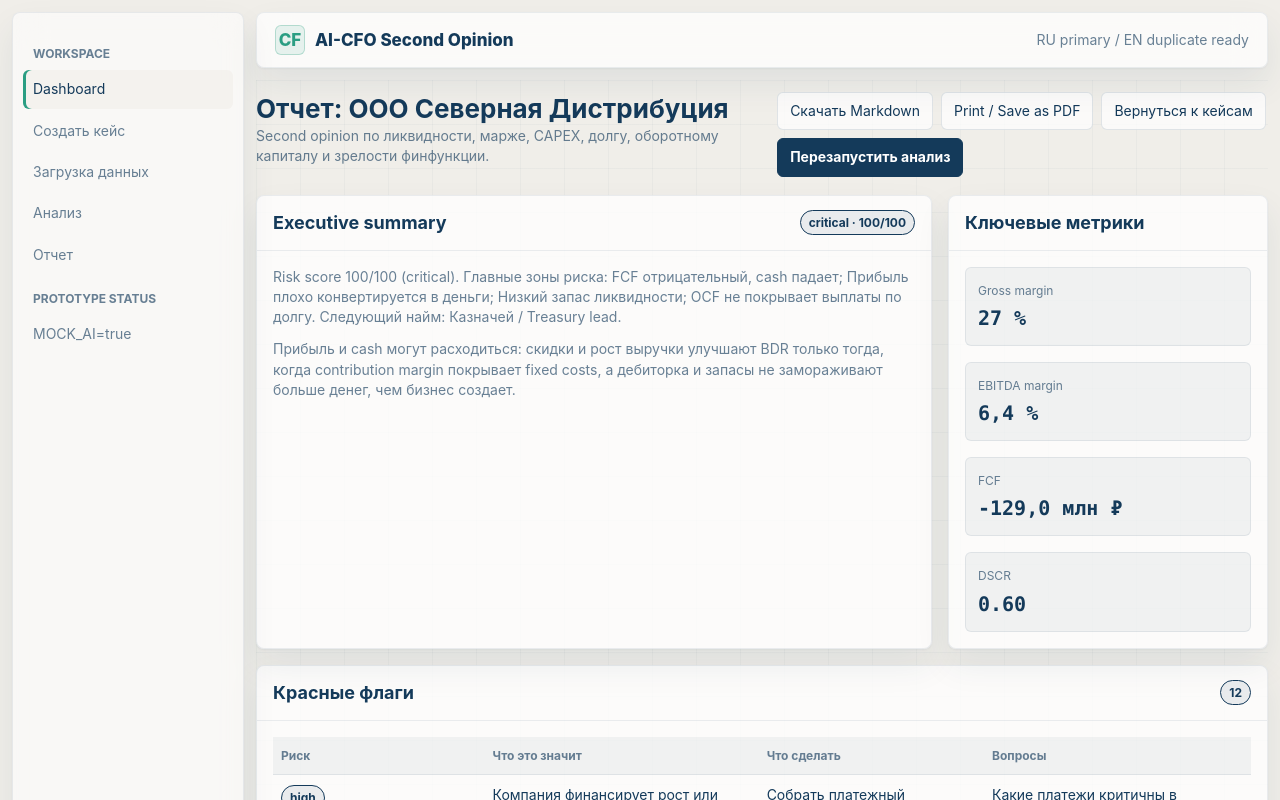
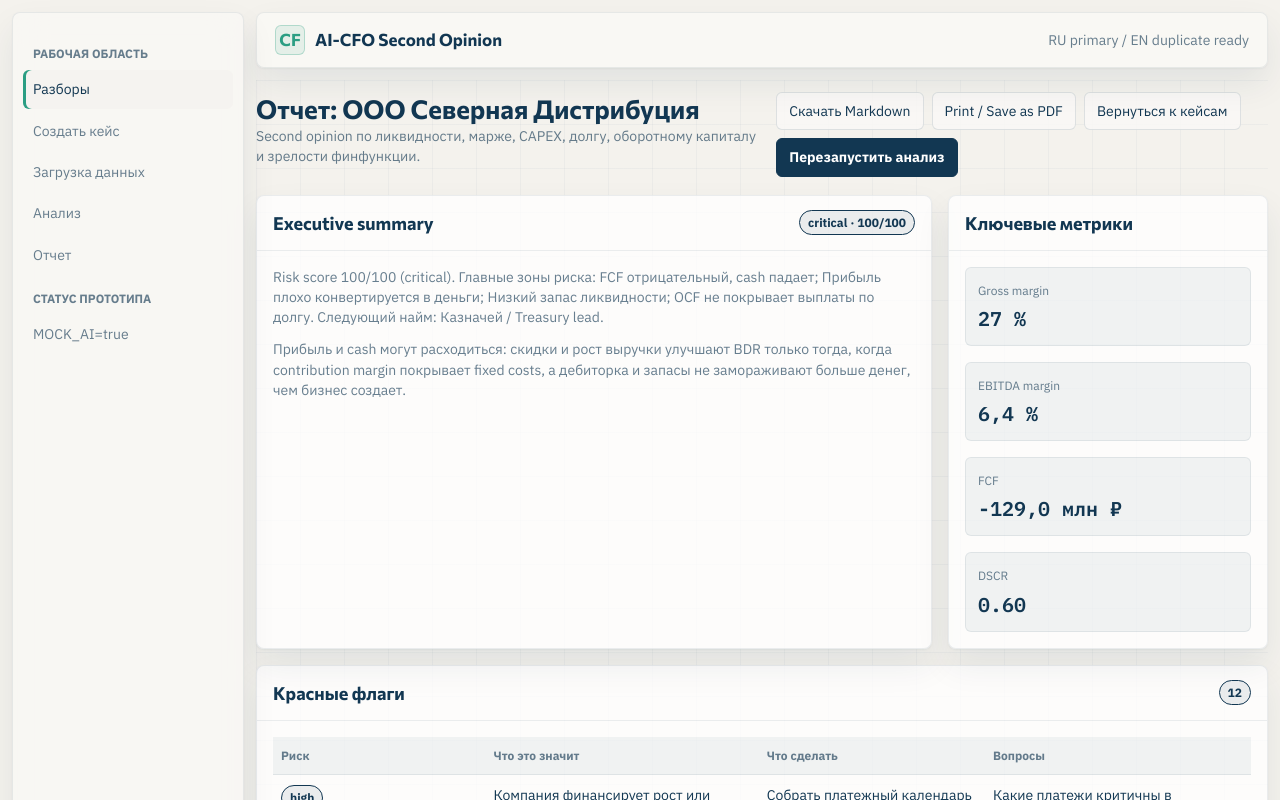
Before and after one commit to nikv98402-commits/ai-cfo-second-opinion, a Next.js app: page /cases/north-distribution-q2/report in a window 1280 px wide. Shown: the top 800 px of the page. Built offline with nearby package versions, Linux system fonts and the light colour scheme.

Commit message:
fix: align app shell with design system

```diff
--- a/app/globals.css
+++ b/app/globals.css
@@ -1,18 +1,26 @@
+@import url("https://fonts.googleapis.com/css2?family=Commissioner:wght@500;600;700&family=IBM+Plex+Sans:wght@400;450;500;600;700&family=IBM+Plex+Mono:wght@400;500;600&display=swap");
+
 :root {
-  --cloud: #f0eee9;
-  --navy: #143a5a;
+  --cloud: #f4f2ed;
+  --surface: #faf9f6;
+  --cloud-100: #e8e4da;
+  --navy: #123752;
+  --navy-soft: #31546b;
+  --muted: #6b7f8b;
   --teal: #2b9e83;
-  --cloud-20: rgba(240, 238, 233, 0.28);
-  --cloud-55: rgba(240, 238, 233, 0.62);
-  --navy-05: rgba(20, 58, 90, 0.05);
-  --navy-08: rgba(20, 58, 90, 0.08);
-  --navy-12: rgba(20, 58, 90, 0.12);
-  --navy-18: rgba(20, 58, 90, 0.18);
-  --navy-64: rgba(20, 58, 90, 0.64);
+  --line: #d8d5cc;
+  --line-strong: #bfb9ad;
+  --cloud-20: rgba(244, 242, 237, 0.28);
+  --cloud-55: rgba(244, 242, 237, 0.68);
+  --navy-05: rgba(18, 55, 82, 0.05);
+  --navy-08: rgba(18, 55, 82, 0.08);
+  --navy-12: rgba(18, 55, 82, 0.12);
+  --navy-18: rgba(18, 55, 82, 0.18);
+  --navy-64: rgba(18, 55, 82, 0.64);
   --teal-10: rgba(43, 158, 131, 0.10);
   --teal-16: rgba(43, 158, 131, 0.16);
   --teal-28: rgba(43, 158, 131, 0.28);
-  --shadow: 0 1px 2px rgba(20, 58, 90, 0.05), 0 16px 34px rgba(20, 58, 90, 0.08);
+  --shadow: 0 1px 2px rgba(18, 55, 82, 0.05), 0 16px 34px rgba(18, 55, 82, 0.08);
 }
 
 * { box-sizing: border-box; }
@@ -21,7 +29,7 @@ body {
   margin: 0;
   background: var(--cloud);
   color: var(--navy);
-  font-family: Inter, Arial, sans-serif;
+  font-family: "IBM Plex Sans", Arial, sans-serif;
   font-size: 14px;
   line-height: 1.45;
 }
@@ -47,7 +55,7 @@ button, input, select, textarea { font: inherit; }
   padding: 0 18px;
   border: 1px solid var(--navy-08);
   border-radius: 8px;
-  background: rgba(255, 255, 255, 0.72);
+  background: rgba(250, 249, 246, 0.82);
   box-shadow: var(--shadow);
   backdrop-filter: blur(16px);
 }
@@ -69,7 +77,7 @@ button, input, select, textarea { font: inherit; }
   grid-row: 1 / -1;
   border: 1px solid var(--navy-08);
   border-radius: 8px;
-  background: rgba(255, 255, 255, 0.58);
+  background: rgba(250, 249, 246, 0.72);
   box-shadow: var(--shadow);
   padding: 16px 10px;
   backdrop-filter: blur(16px);
@@ -114,6 +122,7 @@ button, input, select, textarea { font: inherit; }
   margin-bottom: 18px;
 }
 h1, h2, h3 { margin: 0; letter-spacing: 0; }
+h1, h2, h3, .brand { font-family: Commissioner, "IBM Plex Sans", Arial, sans-serif; }
 h1 { font-size: 26px; line-height: 34px; }
 h2 { font-size: 18px; line-height: 26px; }
 h3 { font-size: 15px; line-height: 22px; }
@@ -126,7 +135,7 @@ p { margin: 0; color: var(--navy-64); }
   justify-content: center;
   border: 1px solid var(--navy-12);
   border-radius: 6px;
-  background: rgba(255, 255, 255, 0.72);
+  background: rgba(250, 249, 246, 0.86);
   color: var(--navy);
   padding: 8px 12px;
   cursor: pointer;
@@ -168,7 +177,7 @@ p { margin: 0; color: var(--navy-64); }
 .metric span { color: var(--navy-64); font-size: 12px; }
 .metric strong {
   display: block;
-  font-family: Consolas, monospace;
+  font-family: "IBM Plex Mono", Consolas, monospace;
   font-size: 20px;
   margin-top: 4px;
 }
@@ -185,7 +194,7 @@ p { margin: 0; color: var(--navy-64); }
 .low, .info { color: var(--teal); background: var(--teal-10); }
 .medium { color: var(--navy); background: var(--cloud-55); }
 .high, .critical { color: var(--navy); background: var(--navy-08); }
-.mono { font-family: Consolas, monospace; font-variant-numeric: tabular-nums; }
+.mono { font-family: "IBM Plex Mono", Consolas, monospace; font-variant-numeric: tabular-nums; }
 
 .table { width: 100%; border-collapse: collapse; }
 .table th, .table td { padding: 10px 8px; border-bottom: 1px solid var(--navy-08); text-align: left; vertical-align: top; }
@@ -198,7 +207,7 @@ p { margin: 0; color: var(--navy-64); }
   min-height: 38px;
   border: 1px solid var(--navy-12);
   border-radius: 6px;
-  background: rgba(255, 255, 255, 0.72);
+  background: rgba(250, 249, 246, 0.86);
   padding: 8px 10px;
   color: var(--navy);
 }
@@ -212,7 +221,7 @@ p { margin: 0; color: var(--navy-64); }
   min-height: 116px;
   border: 1px solid var(--navy-08);
   border-radius: 8px;
-  background: rgba(255, 255, 255, 0.76);
+  background: rgba(250, 249, 246, 0.86);
   box-shadow: var(--shadow);
   padding: 16px;
   display: grid;
@@ -220,7 +229,7 @@ p { margin: 0; color: var(--navy-64); }
 }
 .kpi-card.featured { background: linear-gradient(135deg, var(--navy), rgba(20, 58, 90, 0.88)); color: #fff; }
 .kpi-card.featured span, .kpi-card.featured p { color: rgba(255, 255, 255, 0.72); }
-.kpi-card strong { font-size: 28px; line-height: 34px; font-family: Consolas, monospace; letter-spacing: 0; }
+.kpi-card strong { font-size: 28px; line-height: 34px; font-family: "IBM Plex Mono", Consolas, monospace; letter-spacing: 0; }
 .sparkline {
   height: 34px;
   border-radius: 6px;
--- a/app/layout.tsx
+++ b/app/layout.tsx
@@ -20,13 +20,13 @@ export default function RootLayout({ children }: { children: React.ReactNode })
             <div className="muted">RU primary / EN duplicate ready</div>
           </header>
           <aside className="sidebar">
-            <div className="nav-title">Workspace</div>
-            <Link className="nav-item active" href="/">Dashboard</Link>
+            <div className="nav-title">Рабочая область</div>
+            <Link className="nav-item active" href="/">Разборы</Link>
             <Link className="nav-item" href="/cases/new">Создать кейс</Link>
             <Link className="nav-item" href="/cases/north-distribution-q2/upload">Загрузка данных</Link>
             <Link className="nav-item" href="/cases/north-distribution-q2/analyze">Анализ</Link>
             <Link className="nav-item" href="/cases/north-distribution-q2/report">Отчет</Link>
-            <div className="nav-title">Prototype status</div>
+            <div className="nav-title">Статус прототипа</div>
             <span className="nav-item">MOCK_AI=true</span>
           </aside>
           <main className="main">{children}</main>
```
Also changed, not shown: app/page.tsx (+4 -4 lines).
